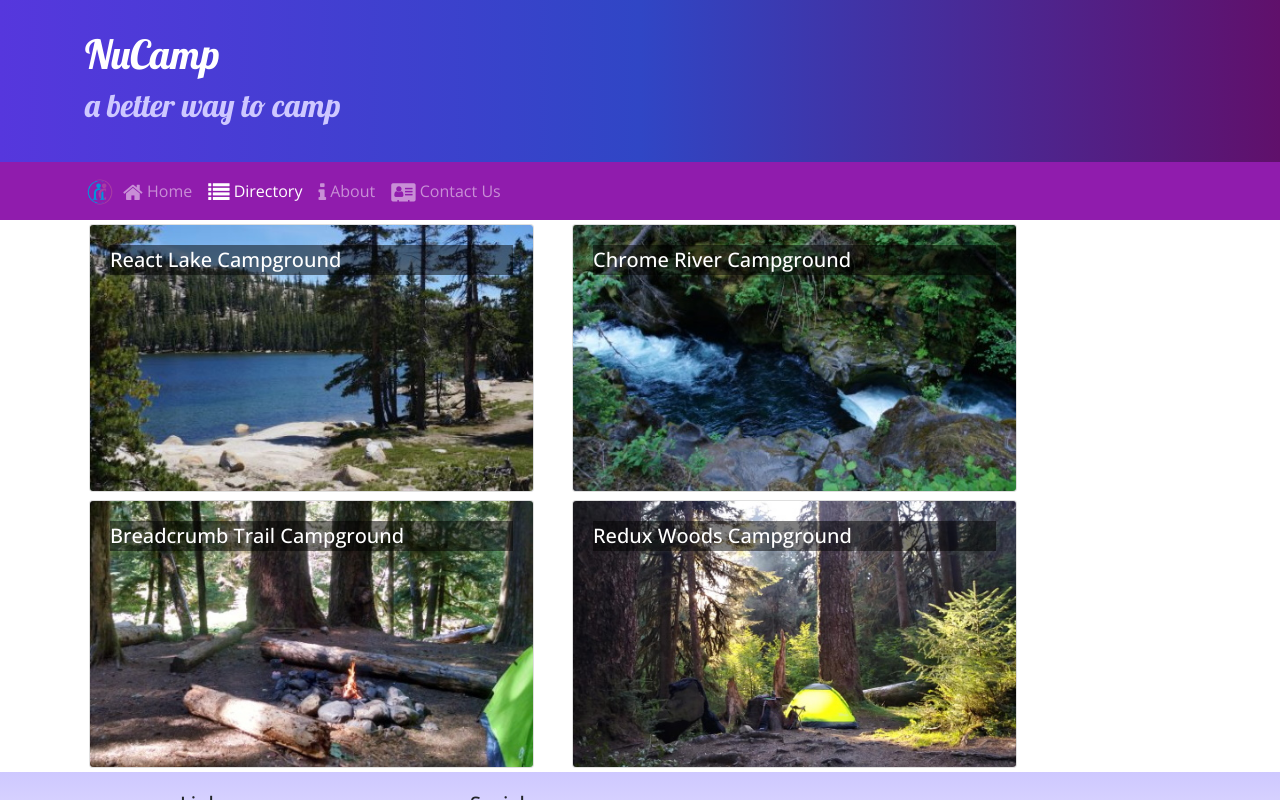
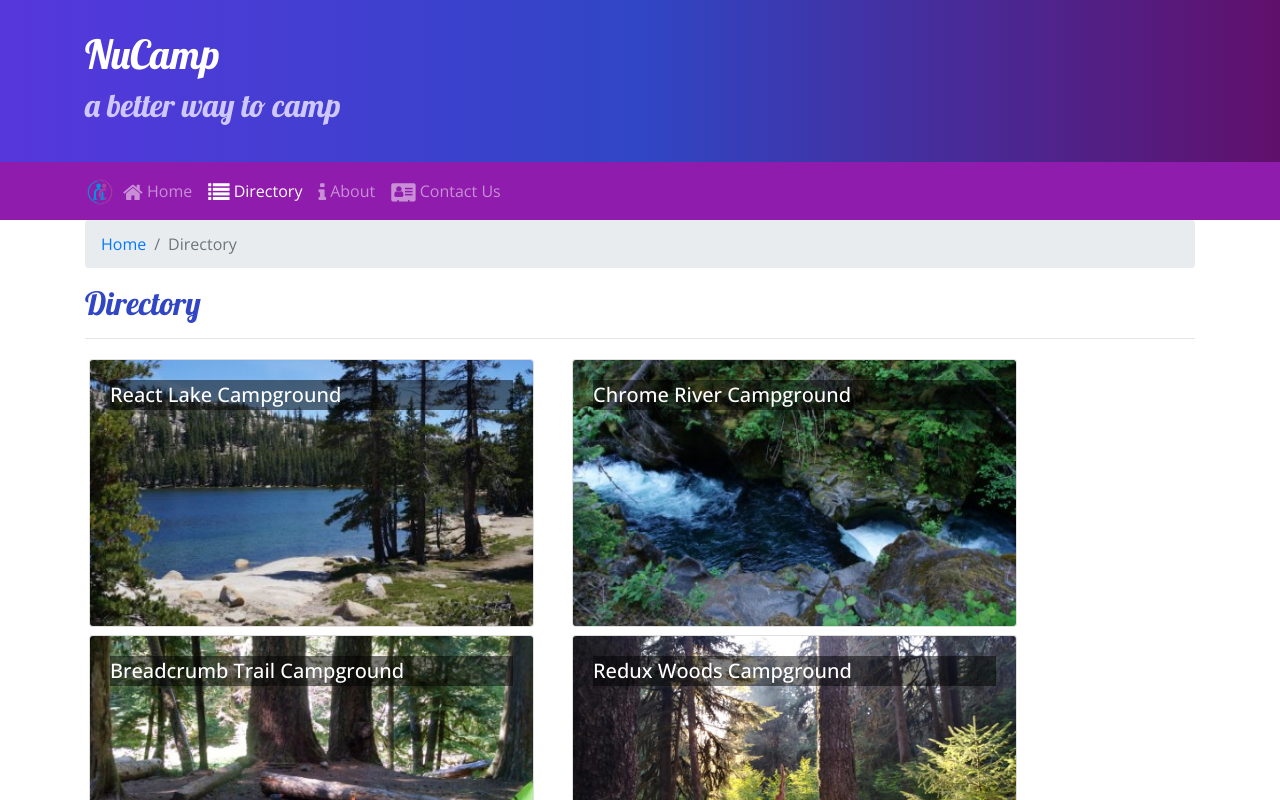
Before and after one commit to Saint-Prince/reactnucampsite, a React (Create React App) app: page /directory in a window 1280 px wide. Shown: the top 800 px of the page. Built offline with nearby package versions, Linux system fonts and the light colour scheme.

Commit message:
Added breadcrumbs

```diff
--- a/src/components/CampsiteInfoComponent.js
+++ b/src/components/CampsiteInfoComponent.js
@@ -1,5 +1,7 @@
 import React from "react";
 import { Card, CardImg, CardText, CardBody, CardTitle } from "reactstrap";
+import { Breadcrumb, BreadcrumbItem } from "reactstrap";
+import { Link } from "react-router-dom";
 
 function RenderCampsite({campsite}) {
     return (
@@ -7,7 +9,6 @@ function RenderCampsite({campsite}) {
         <Card>
           <CardImg top src={campsite.image} alt={campsite.name} />
           <CardBody>
-            <CardTitle>{campsite.name}</CardTitle>
             <CardText>{campsite.description}</CardText>
           </CardBody>
         </Card>
@@ -44,8 +45,20 @@ function RenderCampsite({campsite}) {
       return (
         <div className="container">
           <div className="row">
+            <div className="col">
+              <Breadcrumb>
+                <BreadcrumbItem>
+                  <Link to="/directory">Directory</Link>
+                </BreadcrumbItem>
+                <BreadcrumbItem active>{props.campsite.name}</BreadcrumbItem>
+              </Breadcrumb>
+              <h2>{props.campsite.name}</h2>
+              <hr />
+            </div>
+          </div>
+          <div className="row">
             <RenderCampsite campsite={props.campsite} />
-            <RenderComments comments={props.campsite.comments} />
+            <RenderComments comments={props.comments} />
           </div>
         </div>
       );
--- a/src/components/ContactComponent.js
+++ b/src/components/ContactComponent.js
@@ -1,10 +1,21 @@
 import React from "react";
+import {
+  Breadcrumb,
+  BreadcrumbItem,
+} from "reactstrap";
+import { Link } from "react-router-dom";
 
 function Contact(props) {
   return (
     <div className="container">
       <div className="row">
         <div className="col">
+          <Breadcrumb>
+            <BreadcrumbItem>
+              <Link to="/home">Home</Link>
+            </BreadcrumbItem>
+            <BreadcrumbItem active>Contact Us</BreadcrumbItem>
+          </Breadcrumb>
           <h2>Contact Us</h2>
           <hr />
         </div>
--- a/src/components/DirectoryComponent.js
+++ b/src/components/DirectoryComponent.js
@@ -4,15 +4,20 @@ import {
   CardImg,
   CardImgOverlay,
   CardTitle,
+  Breadcrumb,
+  BreadcrumbItem
 } from "reactstrap";
+import { Link } from "react-router-dom";
 
 function RenderDirectoryItem({campsite}) {
     return (
       <Card>
-        <CardImg width="100%" src={campsite.image} alt={campsite.name} />
-        <CardImgOverlay>
-          <CardTitle>{campsite.name}</CardTitle>
-        </CardImgOverlay>
+        <Link to={`/directory/${campsite.id}`}>
+          <CardImg width="100%" src={campsite.image} alt={campsite.name} />
+          <CardImgOverlay>
+            <CardTitle>{campsite.name}</CardTitle>
+          </CardImgOverlay>
+        </Link>
       </Card>
     );
 }
@@ -27,10 +32,21 @@ function Directory(props){
       );
     });
 
-    return (
+    return(
       <div className="container">
+        <div className="row">
+          <div className="col">
+            <Breadcrumb>
+              <BreadcrumbItem>
+                <Link to="/home">Home</Link>
+              </BreadcrumbItem>
+              <BreadcrumbItem active>Directory</BreadcrumbItem>
+            </Breadcrumb>
+            <h2>Directory</h2>
+            <hr />
+          </div>
+        </div>
         <div className="row">{directory}</div>
-
       </div>
     );
   }
--- a/src/components/MainComponent.js
+++ b/src/components/MainComponent.js
@@ -32,6 +32,22 @@ class Main extends Component {
                 promotion={this.state.promotions.filter(promotion => promotion.featured)[0]}
               />);
     };
+
+    const CampsiteWithId = ({ match }) => {
+      return (
+        <CampsiteInfo
+          campsite={
+            this.state.campsites.filter(
+              (campsite) => campsite.id === +match.params.campsiteId
+            )[0]
+          }
+          comments={this.state.comments.filter(
+            (comment) => comment.campsiteId === +match.params.campsiteId
+          )}
+        />
+      );
+    };
+
     return (
       <div>
         <Header />
@@ -42,6 +58,7 @@ class Main extends Component {
             path="/directory"
             render={() => <Directory campsites={this.state.campsites} />}
           />
+          <Route path="/directory/:campsiteId" component={CampsiteWithId} />{" "}
           <Route exact path="/contactus" component={Contact} />
           <Redirect to="/home" />
         </Switch>
```
